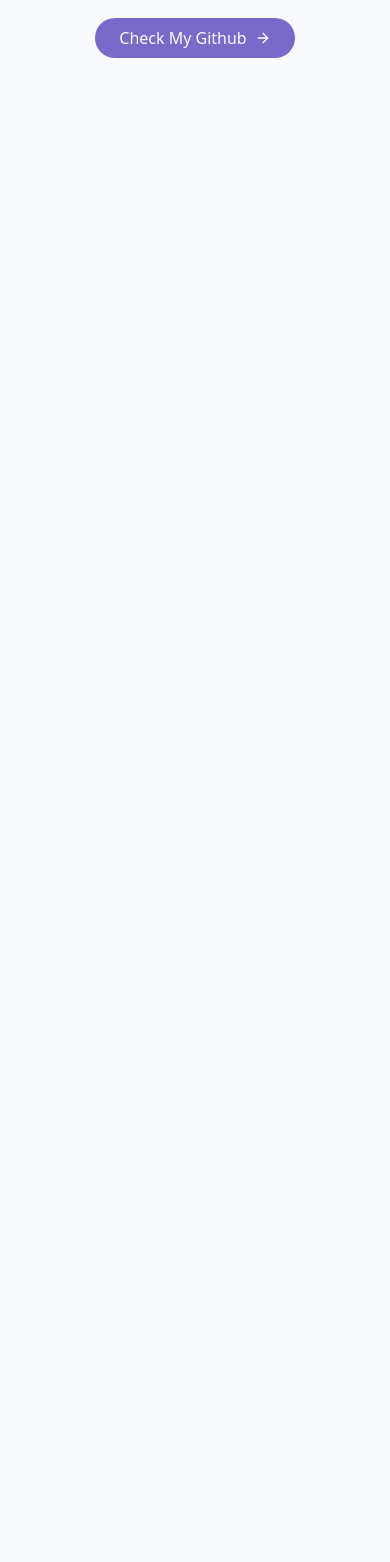
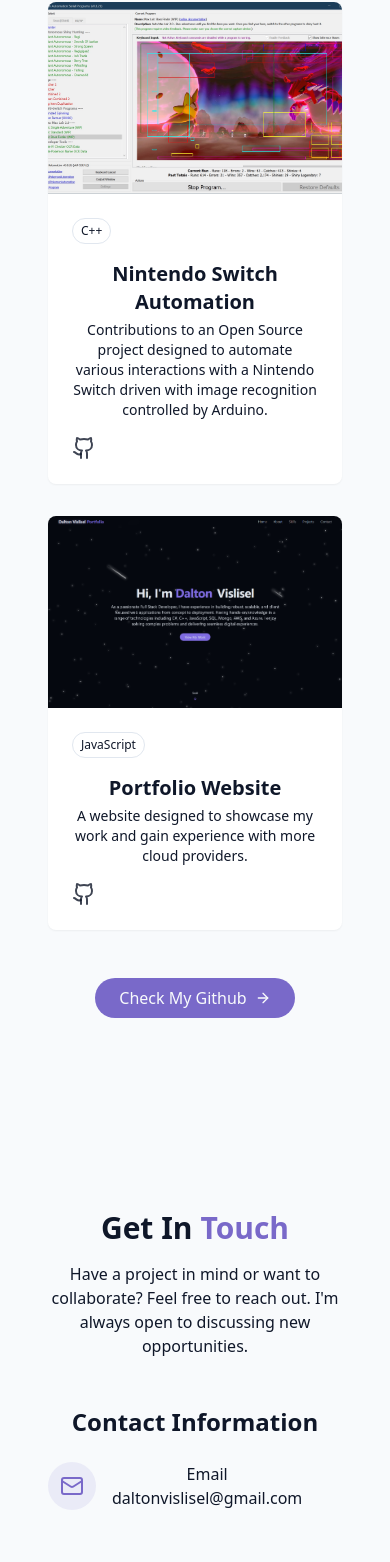
Before and after one commit to Dalton-V/Portfolio, a React (Vite) app: page / in a window 390 px wide. Shown: the part 6224-7786 px from the top of the page. Before the commit the page ends 6378 px from the top, so only its background shows below. Built offline with nearby package versions, Linux system fonts and the light colour scheme.

Commit message:
MVP complete

```diff
--- /dev/null
+++ b/src/components/ContactSection.jsx
@@ -0,0 +1,111 @@
+import { Linkedin, Mail, MapPin, Send } from "lucide-react";
+
+export const ContactSection = () => {
+    return (
+        <section id="contact" className="py-24 px-4 relative bg-secondary/30">
+            <div className="container mx-auto max-w-5xl">
+                <h2 className="text-3xl md:text-4xl font-bold mb-4 text-center">
+                    Get In <span className="text-primary"> Touch</span>
+                </h2>
+
+                <p className="text-center text-muted-foreground mb-12 max-w-2xl mx-auto">
+                    Have a project in mind or want to collaborate? Feel free to reach out.
+                    I'm always open to discussing new opportunities.
+                </p>
+
+                <h3 className="text-2xl font-semibold mb-6"> Contact Information</h3>
+                <div className="grid grid-cols-1 md:grid-cols-3 gap-12">
+
+                        <div className="justify-center">
+                            <div className="flex items-center space-x-4">
+                                <div className="p-3 rounded-full bg-primary/10">
+                                    <Mail className="h-6 w-6 text-primary"/>
+                                </div>
+                                <div>
+                                    <h4 className="font-medium"> Email</h4>
+                                    <a
+                                        href="mailto:daltonvislisel@gmail.com"
+                                        className="text-muted-foreground hover:text-primary transition-colors">
+                                        daltonvislisel@gmail.com
+                                    </a>
+                                </div>
+                            </div>
+                        </div>
+
+                        <div className="justofy-center">
+                            <h4 className="font-medium mb-4"> Connect With Me</h4>
+                            <div className="flex space-x-4 justify-center">
+                                <a href="https://www.linkedin.com/in/dalton-vislisel-29648824a" target="_blank">
+                                    <Linkedin/>
+                                </a>
+                            </div>
+                        </div>
+
+                    <div className="justify-center">
+                            <div className="flex items-center space-x-4">
+                                <div className="p-3 rounded-full bg-primary/10">
+                                    <MapPin className="h-6 w-6 text-primary"/>
+                                </div>
+                                <div>
+                                    <h4 className="font-medium"> Location</h4>
+                                    <a
+                                        className="text-muted-foreground hover:text-primary transition-colors">
+                                        Iowa, USA
+                                    </a>
+                                </div>
+                            </div>
+                        </div>
+
+                    {/* <div className="bg-card p-8 rounded-lg shadow-xs">
+                        <h3 className="text-2xl font-semibold mb-6"> Send a Message</h3>
+
+                        <form action="" className="space-y-6">
+                            <div>
+                                <label htmlFor="name" className="block text-sm font-medium mb-2"> Your Name</label>
+                                <input
+                                    type="text"
+                                    id="name"
+                                    name="name"
+                                    required
+                                    className="w-full px-4 py-3 rounded-md border border-input bg-background focus:outline-hidden focus:ring-2 focus:ring-primary"
+                                    placeholder="John..."
+                                />
+                            </div>
+
+                            <div>
+                                <label htmlFor="email" className="block text-sm font-medium mb-2"> Your Email</label>
+                                <input
+                                    type="email"
+                                    id="email"
+                                    name="email"
+                                    required
+                                    className="w-full px-4 py-3 rounded-md border border-input bg-background focus:outline-hidden focus:ring-2 focus:ring-primary"
+                                    placeholder="john@gmail.com..."
+                                />
+                            </div>
+
+                            <div>
+                                <label htmlFor="message" className="block text-sm font-medium mb-2"> Your Message</label>
+                                <textarea
+                                    id="message"
+                                    name="message"
+                                    required
+                                    className="w-full px-4 py-3 rounded-md border border-input bg-background focus:outline-hidden focus:ring-2 focus:ring-primary resize-none"
+                                    placeholder="Hello, I'd like to talk about..."
+                                />
+                            </div>
+
+                            <button type="submit" className={cn(
+                                "cosmic-button w-full flex items-center justify-center gap-2",
+
+                            )}>
+                                Send Message
+                                <Send size={16}/>
+                            </button>
+                        </form>
+                    </div> */}
+                </div>
+            </div>
+        </section>
+    );
+}
--- /dev/null
+++ b/src/components/GithubIcon.jsx
@@ -0,0 +1,7 @@
+const GithubIcon = () => (
+  <svg xmlns="http://www.w3.org/2000/svg" viewBox="0 0 24 24">
+    <path d="M12 .297c-6.63 0-12 5.373-12 12 0 5.303 3.438 9.8 8.205 11.385.6.113.82-.258.82-.577 0-.285-.01-1.04-.015-2.04-3.338.724-4.042-1.61-4.042-1.61C4.422 18.07 3.633 17.7 3.633 17.7c-1.087-.744.084-.729.084-.729 1.205.084 1.838 1.236 1.838 1.236 1.07 1.835 2.809 1.305 3.495.998.108-.776.417-1.305.76-1.605-2.665-.3-5.466-1.332-5.466-5.93 0-1.31.465-2.38 1.235-3.22-.135-.303-.54-1.523.105-3.176 0 0 1.005-.322 3.3 1.23.96-.267 1.98-.399 3-.405 1.02.006 2.04.138 3 .405 2.28-1.552 3.285-1.23 3.285-1.23.645 1.653.24 2.873.12 3.176.765.84 1.23 1.91 1.23 3.22 0 4.61-2.805 5.625-5.475 5.92.42.36.81 1.096.81 2.22 0 1.606-.015 2.896-.015 3.286 0 .315.21.69.825.57C20.565 22.092 24 17.592 24 12.297c0-6.627-5.373-12-12-12"></path>
+  </svg>
+);
+
+export default GithubIcon;
--- a/src/components/ProjectsSection.jsx
+++ b/src/components/ProjectsSection.jsx
@@ -1,4 +1,4 @@
-import { ArrowRight, GitBranch, GitCommit, Github } from "lucide-react";
+import { ArrowRight, Github } from "lucide-react";
 
 const projects = [
     {
@@ -8,7 +8,23 @@
         image: "/projects/neetcode-algorithms.png",
         tags: ["C#"],
         githubUrl: "https://github.com/neetcode-gh/leetcode"
-    }
+    },
+    {
+        id: 2,
+        title: "Nintendo Switch Automation",
+        description: "Contributions to an Open Source project designed to automate various interactions with a Nintendo Switch driven with image recognition controlled by Arduino.",
+        image: "/projects/nintendo-switch-automation.png",
+        tags: ["C++"],
+        githubUrl: "https://github.com/PokemonAutomation/Arduino-Source"
+    },
+    {
+        id: 3,
+        title: "Portfolio Website",
+        description: "A website designed to showcase my work and gain experience with more cloud providers.",
+        image: "/projects/portfolio.png",
+        tags: ["JavaScript"],
+        githubUrl: "https://github.com/Dalton-V/Portfolio"
+    },
 ]
 
 export const ProjectSection = () => {
@@ -58,7 +74,7 @@
                                             target="_blank"
                                             className="text-foreground/80 hover:text-primary transition-colors duration-300"
                                         >
-                                            <GitBranch/>
+                                            <Github/>
                                         </a>
                                     </div>
                                 </div>
--- a/src/pages/Home.jsx
+++ b/src/pages/Home.jsx
@@ -5,6 +5,7 @@
 import { AboutSection } from "../components/AboutSection";
 import { SkillsSection } from "../components/SkillsSection";
 import { ProjectSection } from "../components/ProjectsSection";
+import { ContactSection } from "../components/ContactSection";
 
 export const Home = () => {
     return <div className="min-h-dvh bg-background text-foreground overflow-x-hidden">
@@ -22,6 +23,7 @@
             <AboutSection/>
             <SkillsSection/>
             <ProjectSection/>
+            <ContactSection/>
         </main>
     </div>
 };
```
Also changed, not shown: public/projects/nintendo-switch-automation.png (added), public/projects/portfolio.png (added).
